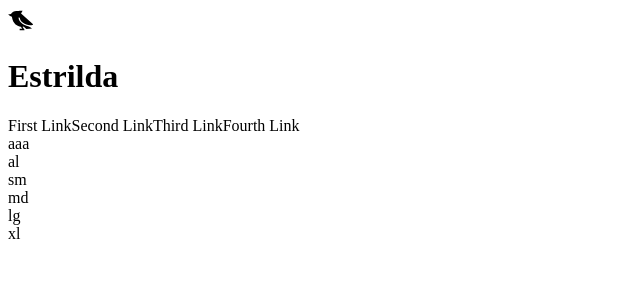
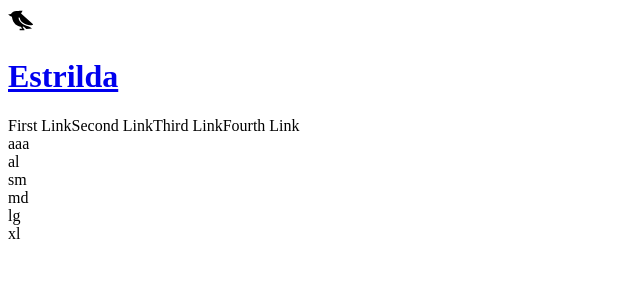
Before and after one commit to big-mon/nextjs-estrilda, a Next.js app: page / in a window 1280 px wide. Shown: the top 300 px of the page, without its empty margins (0-640 px from the left). Built offline with nearby package versions, Linux system fonts and the light colour scheme.

Commit message:
fix: link

```diff
--- a/src/components/molecules/SiteTitle.js
+++ b/src/components/molecules/SiteTitle.js
@@ -1,13 +1,16 @@
+import Link from "next/link";
 import { Logo } from "../atoms/Logo";
 import { Title } from "../atoms/Title";
 
 export function SiteTitle({ name }) {
   return (
     <>
-      <a className="flex title-font font-medium items-center text-gray-900 mb-4 md:mb-0">
-        <Logo name={name} />
-        <Title name={name} />
-      </a>
+      <Link href="/">
+        <a className="flex title-font font-medium items-center text-gray-900 mb-4 md:mb-0">
+          <Logo name={name} />
+          <Title name={name} />
+        </a>
+      </Link>
     </>
   );
 }
```
